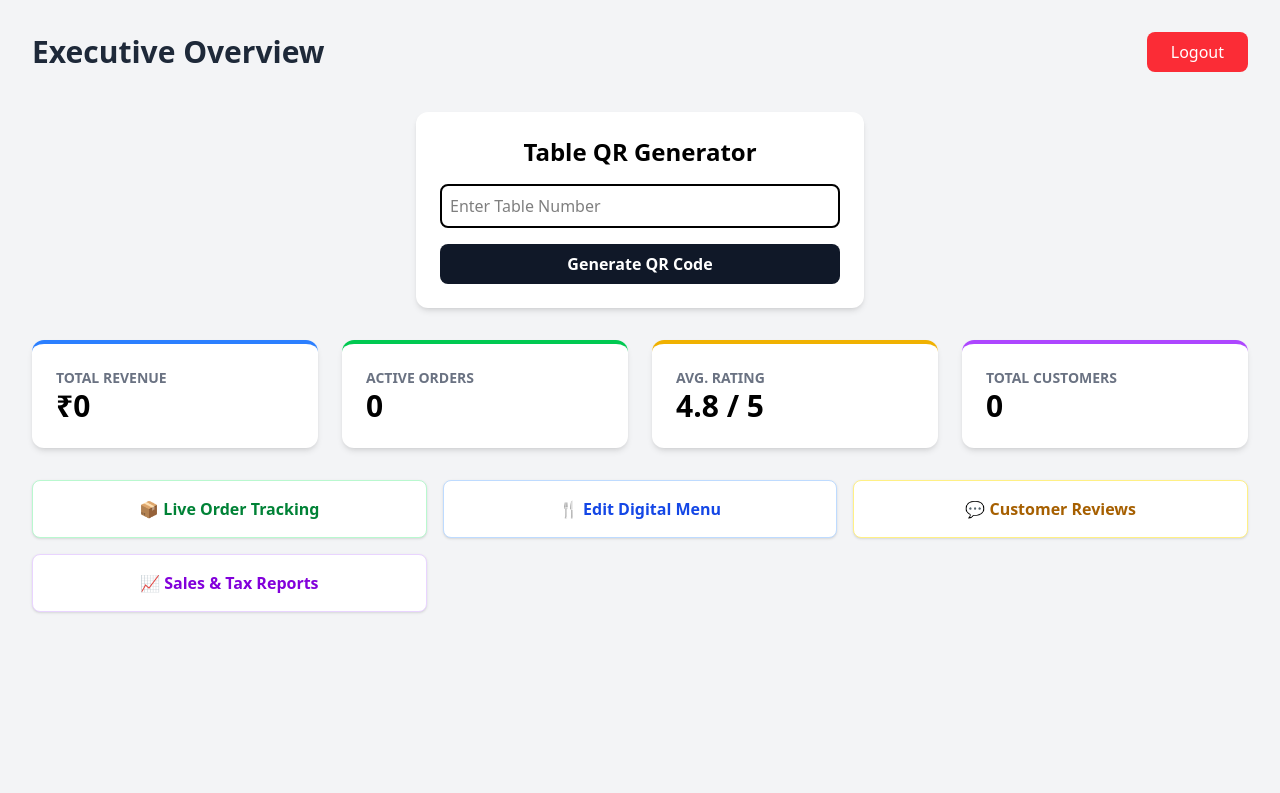
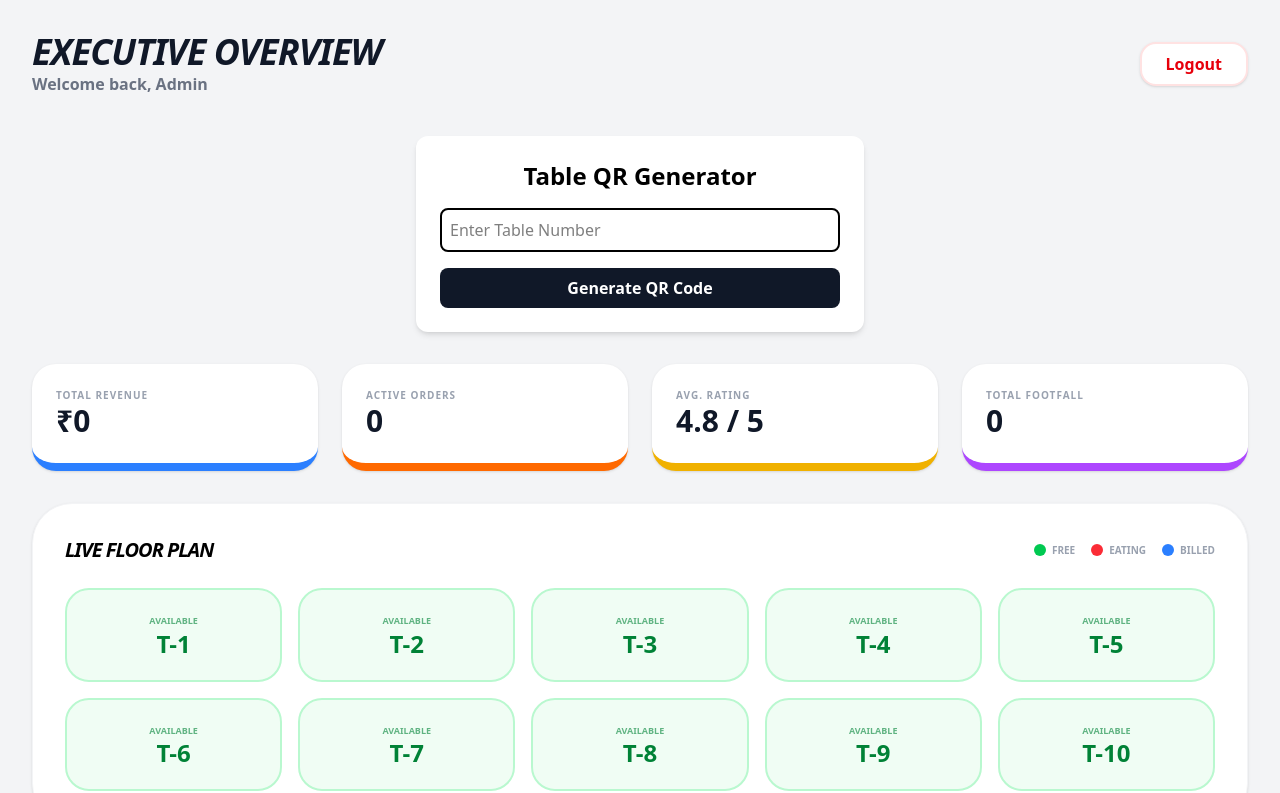
Before and after one commit to Abudarda12/restaurant-management-, a React (Vite) app: page /admin/dashboard in a window 1280 px wide. Shown: the top 793 px of the page. Built offline with nearby package versions, Linux system fonts and the light colour scheme; no server answers; sample sign-in values are in the browser's storage.

Commit message:
added to the

```diff
--- a/package.json
+++ b/package.json
@@ -14,10 +14,12 @@
     "@vercel/analytics": "^1.6.1",
     "axios": "^1.13.5",
     "dotenv": "^17.2.4",
+    "idb": "^8.0.3",
     "qrcode.react": "^4.2.0",
     "react": "^19.2.0",
     "react-dom": "^19.2.0",
     "react-router-dom": "^7.13.0",
+    "recharts": "^3.7.0",
     "tailwindcss": "^4.1.18"
   },
   "devDependencies": {
--- a/src/admin/AdminDashboard.jsx
+++ b/src/admin/AdminDashboard.jsx
@@ -3,16 +3,17 @@ import { Link } from "react-router-dom";
 import QRGenerator from "../components/QRGenerator";
 
 const AdminDashboard = () => {
-  const logout = () => {
-    localStorage.removeItem("adminToken");
-    window.location.href = "login";
-  };
-
+  const [orders, setOrders] = useState([]);
   const [stats, setStats] = useState({
     totalOrders: 0,
     pending: 0,
     totalRevenue: 0,
   });
+
+  const logout = () => {
+    localStorage.removeItem("adminToken");
+    window.location.href = "login";
+  };
 
   useEffect(() => {
     fetch(`${import.meta.env.VITE_API_URL}api/admin/orders`, {
@@ -22,12 +23,12 @@ const AdminDashboard = () => {
     })
       .then((res) => res.json())
       .then((data) => {
-        // 1. Calculate Revenue from orders marked as 'Served'
+        setOrders(data);
+        // Calculate Revenue from orders marked as 'Served'
         const revenue = data
-          .filter((o) => o.status === "Served")
+          .filter((o) => o.status?.toLowerCase() === "served")
           .reduce((sum, o) => sum + (o.totalAmount || 0), 0);
 
-        // 2. Update state with all values
         setStats({
           totalOrders: data.length,
           pending: data.filter((o) => o.status === "Pending").length,
@@ -37,15 +38,22 @@ const AdminDashboard = () => {
       .catch((err) => console.error("Error fetching dashboard stats:", err));
   }, []);
 
+  // --- TABLE MAP LOGIC ---
+  // Assuming a standard restaurant setup with 10 tables
+  const tables = [1, 2, 3, 4, 5, 6, 7, 8, 9, 10];
+
   return (
-    <div className="p-8 bg-gray-100 min-h-screen">
+    <div className="p-8 bg-gray-100 min-h-screen font-sans">
       <div className="flex justify-between items-center mb-8">
-        <h1 className="text-3xl font-extrabold text-gray-800">
-          Executive Overview
-        </h1>
+        <div>
+          <h1 className="text-4xl font-black text-gray-900 tracking-tight italic uppercase">
+            Executive Overview
+          </h1>
+          <p className="text-gray-500 font-bold">Welcome back, Admin</p>
+        </div>
         <button
           onClick={logout}
-          className="bg-red-500 hover:bg-red-600 text-white px-6 py-2 rounded-lg transition"
+          className="bg-white text-red-600 border-2 border-red-100 hover:bg-red-50 px-6 py-2 rounded-2xl font-black transition-all shadow-sm"
         >
           Logout
         </button>
@@ -57,67 +65,138 @@ const AdminDashboard = () => {
 
       {/* STATS GRID */}
       <div className="grid grid-cols-1 md:grid-cols-4 gap-6 mb-8">
-        {/* REVENUE CARD */}
-        <div className="bg-white p-6 rounded-xl shadow-md border-t-4 border-blue-500">
-          <p className="text-gray-500 text-sm uppercase font-bold">
+        <div className="bg-white p-6 rounded-3xl shadow-sm border-b-8 border-blue-500 transition-transform hover:scale-105">
+          <p className="text-gray-400 text-[10px] uppercase font-black tracking-widest">
             Total Revenue
           </p>
-          <h2 className="text-3xl font-black">
+          <h2 className="text-3xl font-black text-gray-900">
             ₹{stats.totalRevenue.toLocaleString("en-IN")}
           </h2>
         </div>
 
-        {/* ACTIVE ORDERS CARD */}
-        <div className="bg-white p-6 rounded-xl shadow-md border-t-4 border-green-500">
-          <p className="text-gray-500 text-sm uppercase font-bold">
+        <div className="bg-white p-6 rounded-3xl shadow-sm border-b-8 border-orange-500 transition-transform hover:scale-105">
+          <p className="text-gray-400 text-[10px] uppercase font-black tracking-widest">
             Active Orders
           </p>
-          <h2 className="text-3xl font-black">{stats.pending}</h2>
+          <h2 className="text-3xl font-black text-gray-900">{stats.pending}</h2>
         </div>
 
-        {/* AVG RATING CARD */}
-        <div className="bg-white p-6 rounded-xl shadow-md border-t-4 border-yellow-500">
-          <p className="text-gray-500 text-sm uppercase font-bold">
+        <div className="bg-white p-6 rounded-3xl shadow-sm border-b-8 border-yellow-500 transition-transform hover:scale-105">
+          <p className="text-gray-400 text-[10px] uppercase font-black tracking-widest">
             Avg. Rating
           </p>
-          <h2 className="text-3xl font-black">4.8 / 5</h2>
+          <h2 className="text-3xl font-black text-gray-900">4.8 / 5</h2>
         </div>
 
-        {/* TOTAL CUSTOMERS CARD */}
-        <div className="bg-white p-6 rounded-xl shadow-md border-t-4 border-purple-500">
-          <p className="text-gray-500 text-sm uppercase font-bold">
-            Total Customers
+        <div className="bg-white p-6 rounded-3xl shadow-sm border-b-8 border-purple-500 transition-transform hover:scale-105">
+          <p className="text-gray-400 text-[10px] uppercase font-black tracking-widest">
+            Total Footfall
           </p>
-          <h2 className="text-3xl font-black">{stats.totalOrders}</h2>
+          <h2 className="text-3xl font-black text-gray-900">
+            {stats.totalOrders}
+          </h2>
+        </div>
+      </div>
+
+      {/* --- LIVE TABLE FLOOR PLAN --- */}
+      <div className="bg-white p-8 rounded-[40px] shadow-sm border border-gray-100 mb-8">
+        <div className="flex justify-between items-center mb-6">
+          <h2 className="font-black text-xl uppercase italic tracking-tighter">
+            Live Floor Plan
+          </h2>
+          <div className="flex gap-4">
+            <div className="flex items-center gap-1.5">
+              <div className="w-3 h-3 bg-green-500 rounded-full"></div>
+              <span className="text-[10px] font-bold text-gray-400 uppercase">
+                Free
+              </span>
+            </div>
+            <div className="flex items-center gap-1.5">
+              <div className="w-3 h-3 bg-red-500 rounded-full"></div>
+              <span className="text-[10px] font-bold text-gray-400 uppercase">
+                Eating
+              </span>
+            </div>
+            <div className="flex items-center gap-1.5">
+              <div className="w-3 h-3 bg-blue-500 rounded-full"></div>
+              <span className="text-[10px] font-bold text-gray-400 uppercase">
+                Billed
+              </span>
+            </div>
+          </div>
+        </div>
+
+        <div className="grid grid-cols-2 md:grid-cols-5 gap-4">
+          {tables.map((num) => {
+            // Find an active dining order for this table
+            const activeOrder = orders.find(
+              (o) =>
+                o.orderType === "Dining" &&
+                Number(o.tableNumber) === num &&
+                ["pending", "preparing", "served"].includes(
+                  o.status?.toLowerCase(),
+                ),
+            );
+
+            let statusStyles = "bg-green-50 border-green-200 text-green-700";
+            let statusLabel = "Available";
+
+            if (activeOrder) {
+              if (activeOrder.status?.toLowerCase() === "served") {
+                statusStyles = "bg-blue-50 border-blue-200 text-blue-700";
+                statusLabel = "Billed";
+              } else {
+                statusStyles =
+                  "bg-red-50 border-red-200 text-red-700 animate-pulse";
+                statusLabel = "Occupied";
+              }
+            }
+
+            return (
+              <div
+                key={num}
+                className={`${statusStyles} border-2 p-6 rounded-3xl flex flex-col items-center justify-center transition-all hover:shadow-md cursor-default`}
+              >
+                <span className="text-[9px] font-black uppercase opacity-60 mb-1">
+                  {statusLabel}
+                </span>
+                <h3 className="text-2xl font-black leading-none">T-{num}</h3>
+                {activeOrder && (
+                  <p className="text-[10px] font-bold mt-2">
+                    ₹{activeOrder.totalAmount}
+                  </p>
+                )}
+              </div>
+            );
+          })}
         </div>
       </div>
 
       {/* QUICK ACTIONS */}
-      <div className="grid grid-cols-1 md:grid-cols-3 gap-4">
+      <div className="grid grid-cols-1 md:grid-cols-4 gap-4">
         <Link
           to="/admin/orders"
-          className="flex items-center justify-center p-4 bg-white rounded-lg shadow hover:bg-green-50 transition border border-green-200 text-green-700 font-bold"
+          className="flex items-center justify-center p-6 bg-white rounded-3xl shadow-sm hover:bg-green-50 transition border border-gray-100 text-green-700 font-black uppercase text-xs tracking-widest"
         >
-          📦 Live Order Tracking
+          📦 Live Orders
         </Link>
         <Link
           to="/admin/menu"
-          className="flex items-center justify-center p-4 bg-white rounded-lg shadow hover:bg-blue-50 transition border border-blue-200 text-blue-700 font-bold"
+          className="flex items-center justify-center p-6 bg-white rounded-3xl shadow-sm hover:bg-blue-50 transition border border-gray-100 text-blue-700 font-black uppercase text-xs tracking-widest"
         >
-          🍴 Edit Digital Menu
+          🍴 Manage Menu
         </Link>
         <Link
           to="/admin/feedback"
-          className="flex items-center justify-center p-4 bg-white rounded-lg shadow hover:bg-yellow-50 transition border border-yellow-200 text-yellow-700 font-bold"
+          className="flex items-center justify-center p-6 bg-white rounded-3xl shadow-sm hover:bg-yellow-50 transition border border-gray-100 text-yellow-700 font-black uppercase text-xs tracking-widest"
         >
-          💬 Customer Reviews
+          💬 Reviews
         </Link>
-
         <Link
           to="/admin/reports"
-          className="flex items-center justify-center p-4 bg-white rounded-lg shadow hover:bg-purple-50 transition border border-purple-200 text-purple-700 font-bold"
+          className="flex items-center justify-center p-6 bg-white rounded-3xl shadow-sm hover:bg-purple-50 transition border border-gray-100 text-purple-700 font-black uppercase text-xs tracking-widest"
         >
-          📈 Sales & Tax Reports
+          📈 Analytics
         </Link>
       </div>
     </div>
--- a/src/admin/AdminFeedback.jsx
+++ b/src/admin/AdminFeedback.jsx
@@ -10,7 +10,6 @@ function AdminFeedback() {
       .then((res) => res.json())
       .then((data) => {
         setFeedback(data);
-        console.log("Fetched feedback:", data);
       })
       .catch((err) => {
         console.error("Error fetching feedback:", err);
--- /dev/null
+++ b/src/db.js
@@ -0,0 +1,31 @@
+import { openDB } from 'idb';
+
+const DB_NAME = 'RestaurantPOS';
+const STORE_NAME = 'offlineOrders';
+
+export const initDB = async () => {
+  return openDB(DB_NAME, 1, {
+    upgrade(db) {
+      if (!db.objectStoreNames.contains(STORE_NAME)) {
+        db.createObjectStore(STORE_NAME, { keyPath: 'tempId' });
+      }
+    },
+  });
+};
+
+export const saveOrderOffline = async (order) => {
+  const db = await initDB();
+  await db.put(STORE_NAME, { ...order, tempId: Date.now() });
+};
+
+export const getAllOfflineOrders = async () => {
+  const db = await initDB();
+  return db.getAll(STORE_NAME);
+};
+
+export const clearOfflineOrders = async () => {
+  const db = await initDB();
+  const tx = db.transaction(STORE_NAME, 'readwrite');
+  await tx.objectStore(STORE_NAME).clear();
+  await tx.done;
+};
```
Also changed, not shown: src/admin/AdminReports.jsx (+68 -26 lines), src/pages/AdminOrders.jsx (+47 -16 lines), 1 other file (tests, documents, lock files or other folders).
